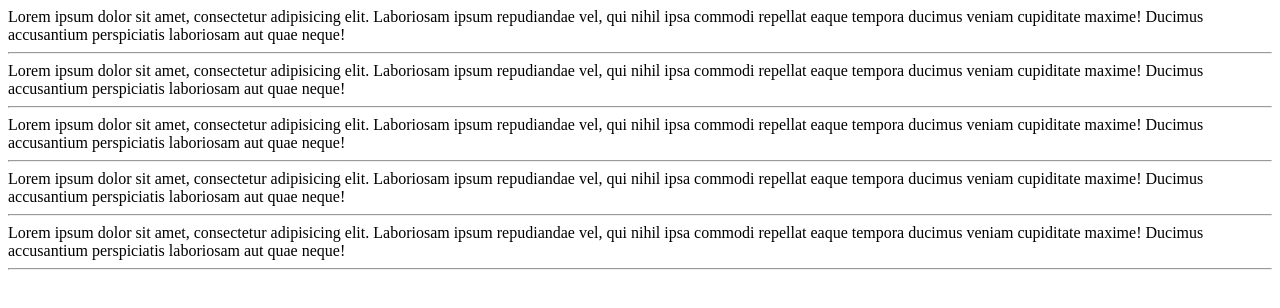
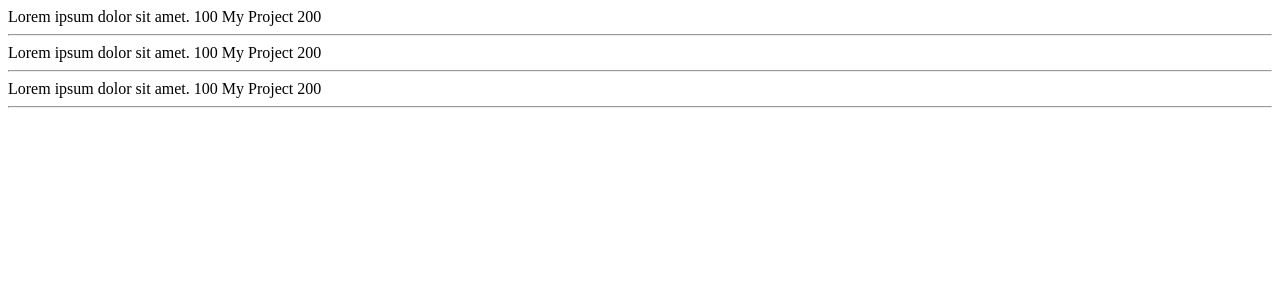
Before and after one commit to cg-101/day1-react, a React (Create React App) app: page / in a window 1280 px wide. Shown: the top 308 px of the page. Built offline with nearby package versions, Linux system fonts and the light colour scheme.

Commit message:
mix the logic with jsx

```diff
--- a/src/App.js
+++ b/src/App.js
@@ -3,8 +3,6 @@ import React from "react";
 export default function App() {
   return (
     <div>
-      <ComponentA />
-      <ComponentA />
       <ComponentA />
       <ComponentA />
       <ComponentA />
@@ -17,13 +15,16 @@ export default function App() {
  * @returns
  */
 function ComponentA() {
+  // LOGIC :: JS
+  let i = 100;
+  let str = "My Project";
+  let total = i + 100;
+
+  // UI
   return (
     <div>
       <div>
-        Lorem ipsum dolor sit amet, consectetur adipisicing elit.
-        Laboriosam ipsum repudiandae vel, qui nihil ipsa commodi repellat
-        eaque tempora ducimus veniam cupiditate maxime! Ducimus accusantium
-        perspiciatis laboriosam aut quae neque!
+        Lorem ipsum dolor sit amet. {i} {str} {total}
       </div>
       <hr />
     </div>
```
